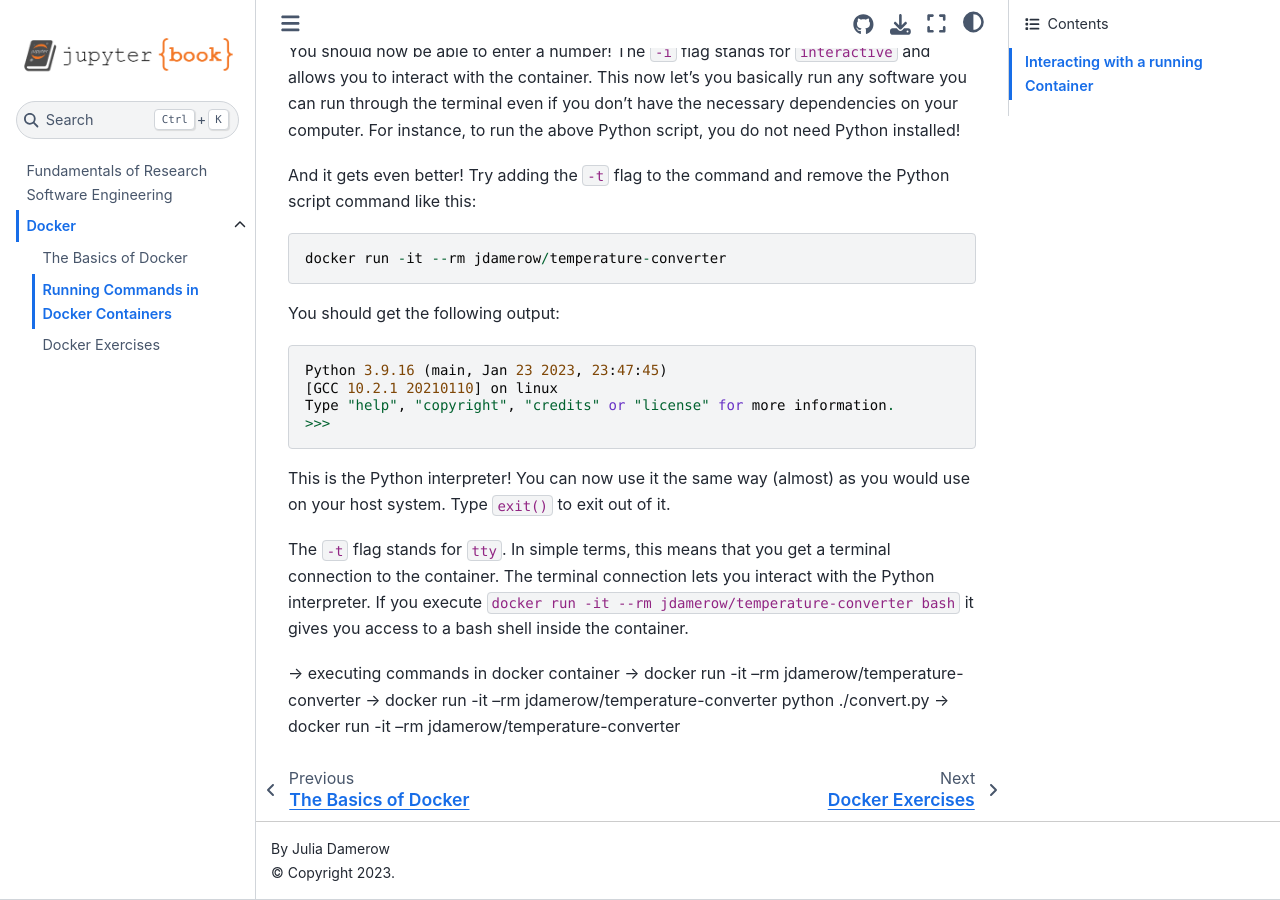
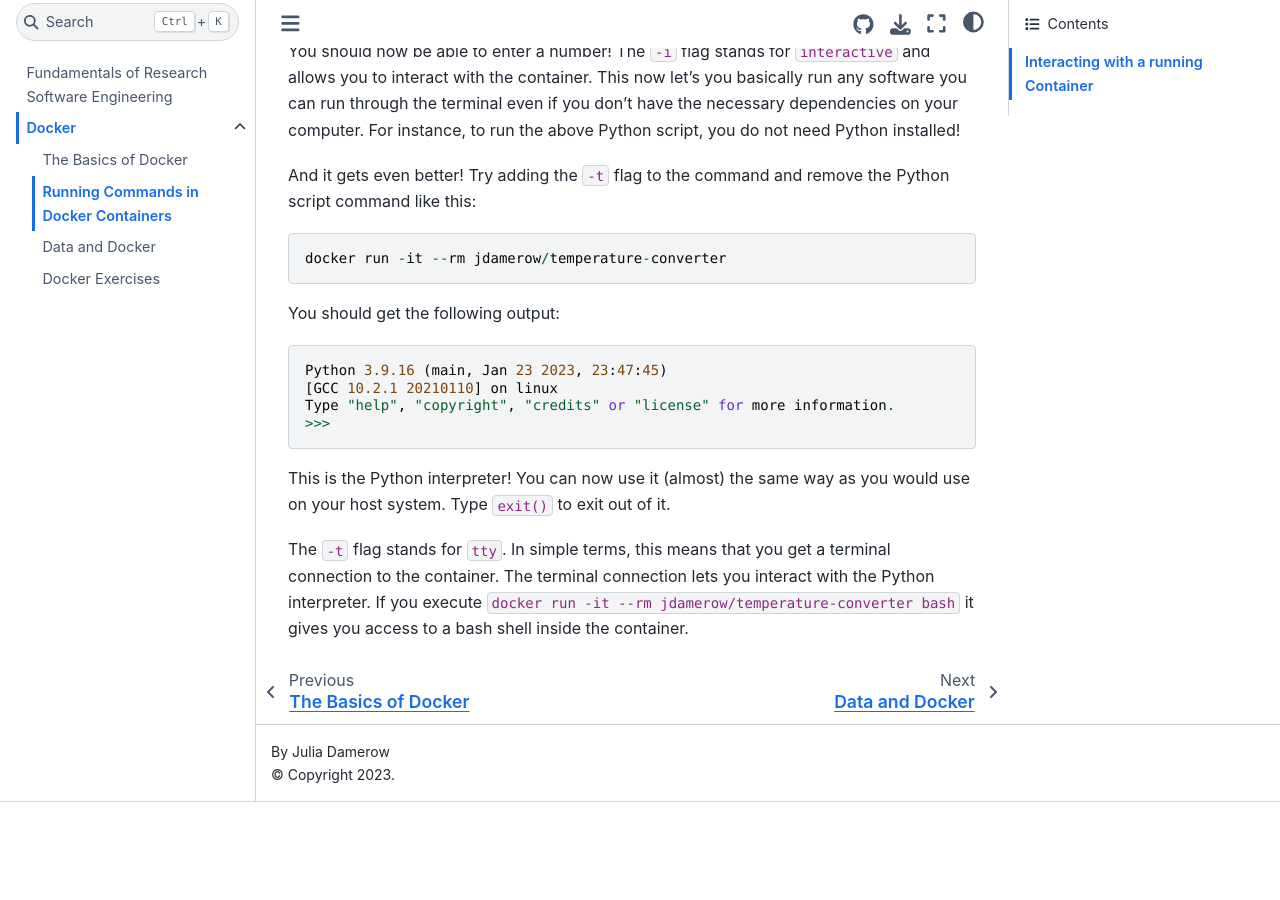
Before and after one commit to diging-training/rse-fundamentals-book, a Jupyter Book: the page built from docker-execute.md, in a window 1280 px wide and 900 px high, scrolled down 1646 px. Built offline with Jupyter Book 1.0.4 settings and Sphinx 7.4.7 and the Sphinx Book theme 1.1.4, drawn with Linux system fonts in a browser that asks for light colours; after the commit the page ends 2448 px from its top, so only the background shows below that; some of the changed text lies outside the part shown.

Commit message:
added section about data sharing in docker

````diff
--- a/_toc.yml
+++ b/_toc.yml
@@ -8,4 +8,5 @@
   sections:
     - file: docker-basics
     - file: docker-execute
+    - file: docker-data
     - file: docker-exercises
--- a/docker-execute.md
+++ b/docker-execute.md
@@ -72,11 +72,6 @@
 Type "help", "copyright", "credits" or "license" for more information.
 >>>
 ```
-This is the Python interpreter! You can now use it the same way (almost) as you would use on your host system. Type `exit()` to exit out of it.
+This is the Python interpreter! You can now use it (almost) the same way as you would use on your host system. Type `exit()` to exit out of it.
 
 The `-t` flag stands for `tty`. In simple terms, this means that you get a terminal connection to the container. The terminal connection lets you interact with the Python interpreter. If you execute `docker run -it --rm jdamerow/temperature-converter bash` it gives you access to a bash shell inside the container.
-
--> executing commands in docker container
--> docker run -it --rm jdamerow/temperature-converter
--> docker run -it --rm jdamerow/temperature-converter python ./convert.py
--> docker run -it --rm jdamerow/temperature-converter
````
Also changed, not shown: other parts of docker-execute.md (+1 -1 lines), docker-data.md (added, +59 -0 lines).
